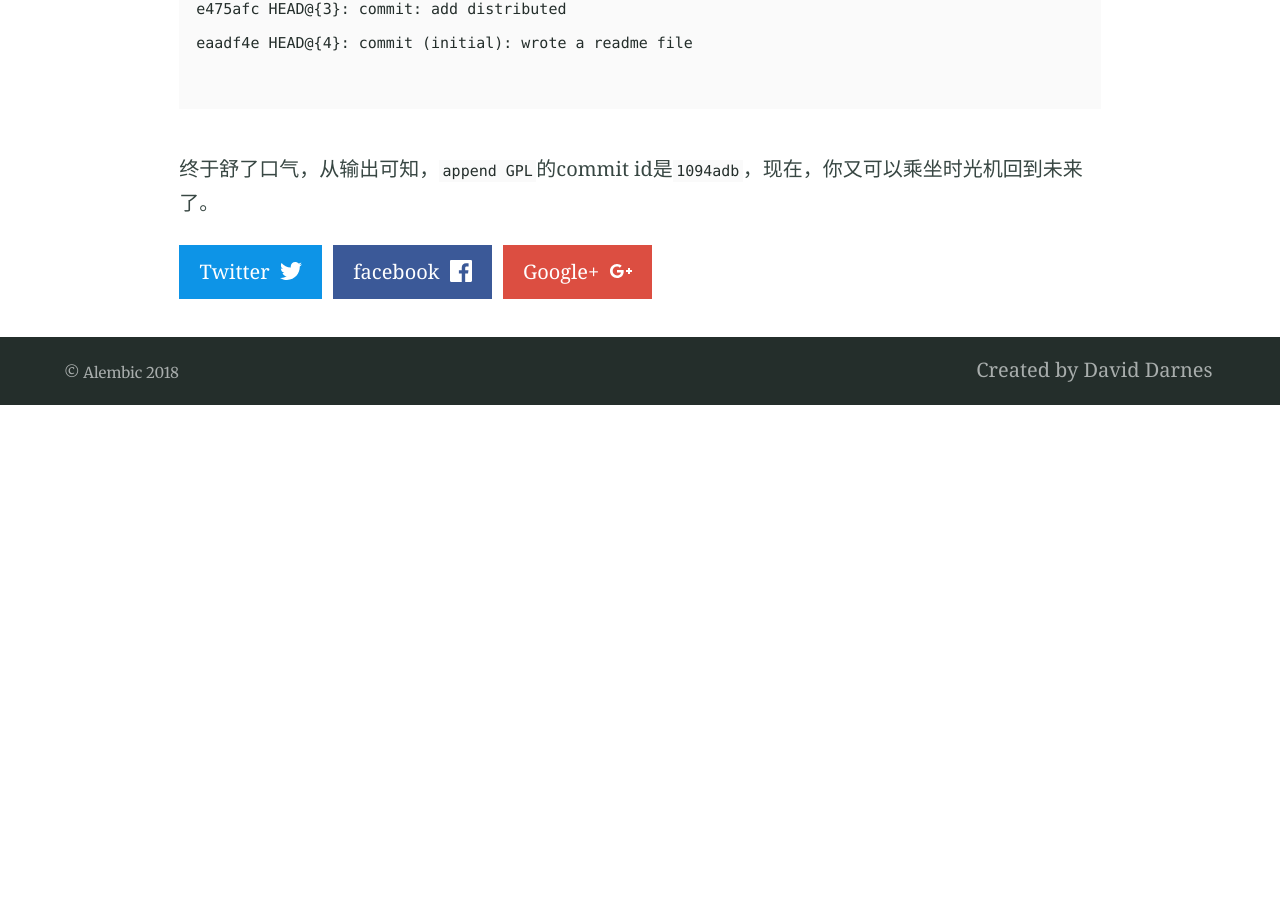
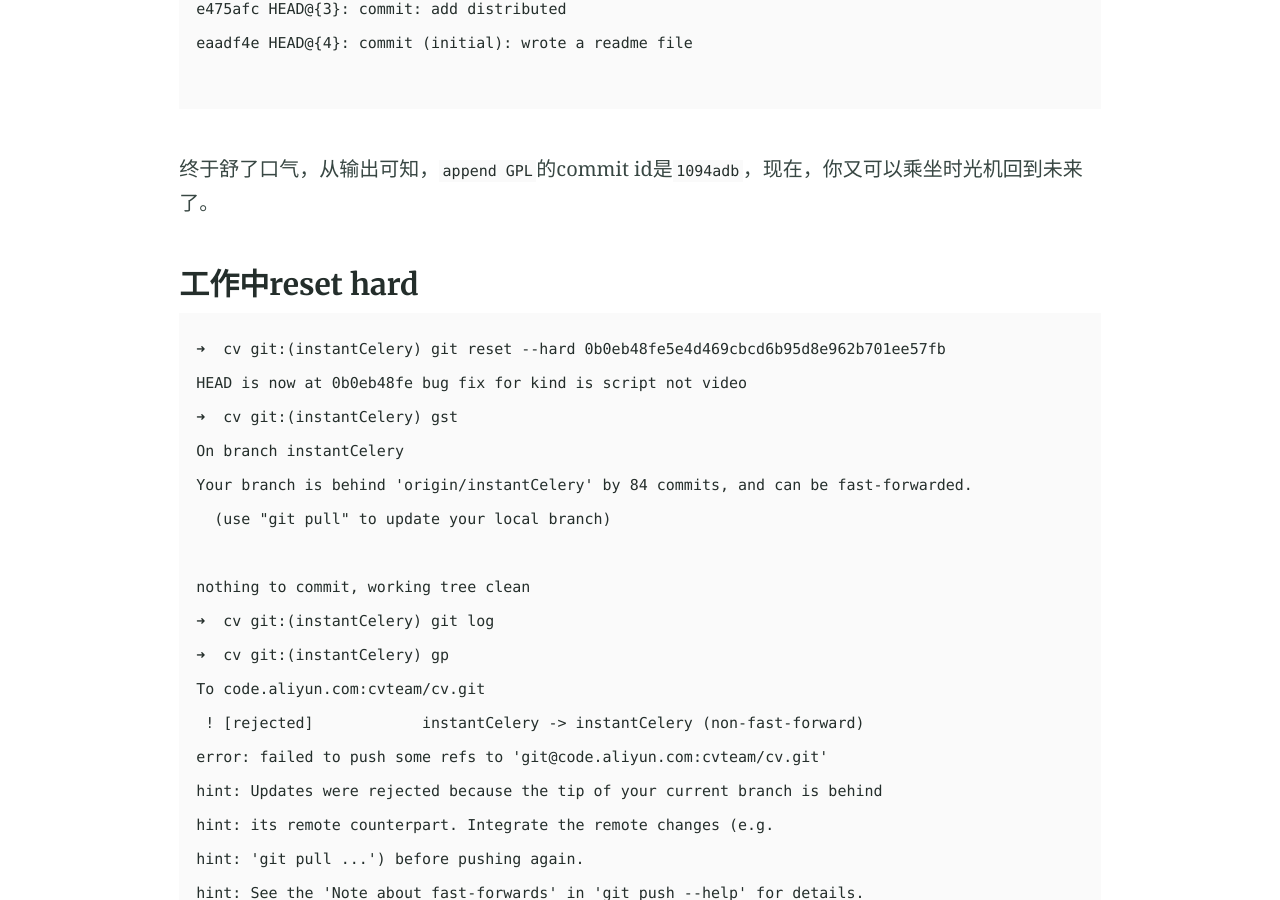
Before and after one commit to wudixm/wudixm.github.io, a Jekyll site: the page built from _posts/2018-02-12-Git-Command.md, in a window 1280 px wide and 900 px high, scrolled down 22912 px. Built offline with Jekyll 4.4.1, drawn with Linux system fonts in a browser that asks for light colours; our own code applies the rules of GitHub Pages for plain Markdown files; before the commit the page ends 23317 px from its top, so only the background shows below that; some of the changed text lies outside the part shown.

Commit message:
add practise of git reset --hard HASH at work

````diff
--- a/_posts/2018-02-12-Git-Command.md
+++ b/_posts/2018-02-12-Git-Command.md
@@ -702,3 +702,41 @@ eaadf4e HEAD@{4}: commit (initial): wrote a readme file
 ```
 
 终于舒了口气，从输出可知，`append GPL`的commit id是`1094adb`，现在，你又可以乘坐时光机回到未来了。
+
+### 工作中reset hard
+
+```
+➜  cv git:(instantCelery) git reset --hard 0b0eb48fe5e4d469cbcd6b95d8e962b701ee57fb
+HEAD is now at 0b0eb48fe bug fix for kind is script not video
+➜  cv git:(instantCelery) gst
+On branch instantCelery
+Your branch is behind 'origin/instantCelery' by 84 commits, and can be fast-forwarded.
+  (use "git pull" to update your local branch)
+
+nothing to commit, working tree clean
+➜  cv git:(instantCelery) git log
+➜  cv git:(instantCelery) gp
+To code.aliyun.com:cvteam/cv.git
+ ! [rejected]            instantCelery -> instantCelery (non-fast-forward)
+error: failed to push some refs to 'git@code.aliyun.com:cvteam/cv.git'
+hint: Updates were rejected because the tip of your current branch is behind
+hint: its remote counterpart. Integrate the remote changes (e.g.
+hint: 'git pull ...') before pushing again.
+hint: See the 'Note about fast-forwards' in 'git push --help' for details.
+
+刚刚reset hard 过后，利用git status 肯定会显示your branch is behind origin  by xxx commits。因为本地的已经回退到前面的版本，这个时候如果想push 上去，肯定是不允许的，如上面hint 中的第一点，reject... your branch is behind...
+
+这个时候我用过 git push -f ，不确定这样是不是正确的操作，但是我只是想要硬回退到某个commit 上，远程也需要回退，所以目的达到了。
+
+➜  cv git:(instantCelery) git push -f
+Total 0 (delta 0), reused 0 (delta 0)
+To code.aliyun.com:cvteam/cv.git
+ + 406733b05...0b0eb48fe instantCelery -> instantCelery (forced update)
+➜  cv git:(instantCelery) gst
+On branch instantCelery
+Your branch is up-to-date with 'origin/instantCelery'.
+
+nothing to commit, working tree clean
+➜  cv git:(instantCelery) gl
+Already up-to-date.
+```
````
